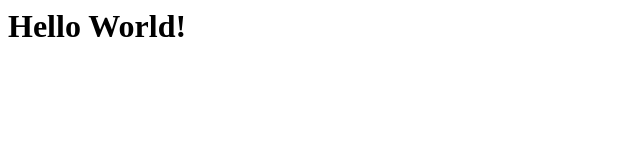
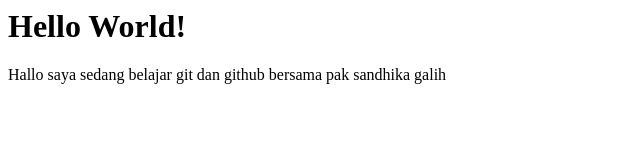
Before and after one commit to AnandaNovaldo/nando-git-test, a plain HTML site: page index.html in a window 1280 px wide. Shown: the whole page, without its empty margins (0-640 px from the left). Drawn offline with Linux system fonts and the light colour scheme.

Commit message:
Menambahkan paragraf di file index.html

```diff
--- a/index.html
+++ b/index.html
@@ -9,5 +9,6 @@
 
     <body>
         <h1> Hello World! </h1>
+        <p> Hallo saya sedang belajar git dan github bersama pak sandhika galih</p>
     </body>
     </html>
```
